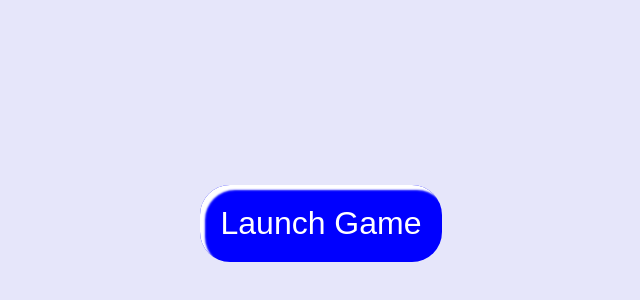
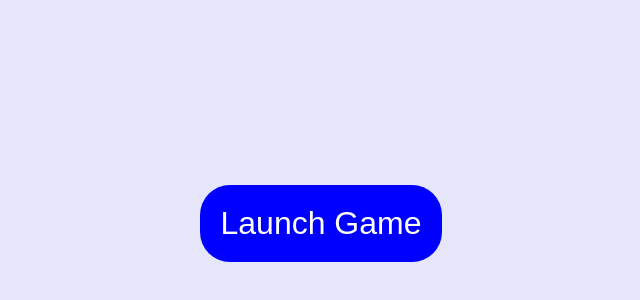
Before and after one commit to shazarxaflight/FA26-CSW-38, a plain HTML site: page in-class/interactive-button-lab/button.html in a window 1280 px wide. Shown: the part 68-368 px from the top of the page, without its empty margins (319-959 px from the left). Drawn offline with Linux system fonts and the light colour scheme.

Commit message:
misc. minor adjustments

```diff
--- a/in-class/interactive-button-lab/button.html
+++ b/in-class/interactive-button-lab/button.html
@@ -16,21 +16,20 @@
       border: none;
       border-radius: 30px;
       background-color: blue;
-      box-shadow: inset white 5px 5px 2px;
       color: white;
       font-size: 2em;
-      transition: all 0.4s linear;
+      transition: all 0.3s linear;
     }
 
     #launchButton:hover {
       background-color: green;
-      box-shadow: black 5px 5px 8px;
+      box-shadow: black 6px 6px 8px;
       transform: scale(1.1, 1.1);
     }
 
-    #launchButton: active {
+    #launchButton:active {
       transform: scale(0.95, 0.95);
-      box-shadow: black -5px -5px 8px;
+      box-shadow: black 3px 3px 8px;
     }
   </style>
 </head>
```
